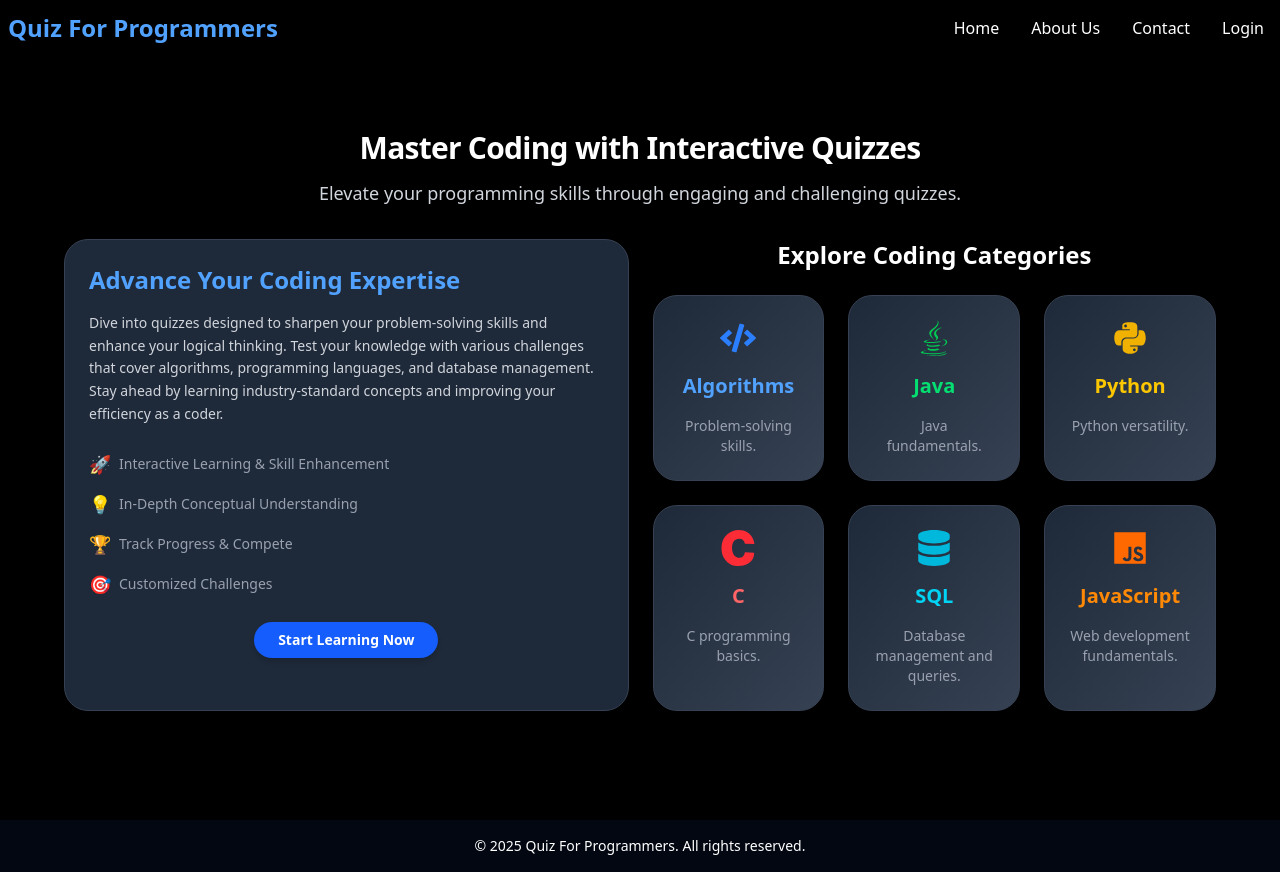
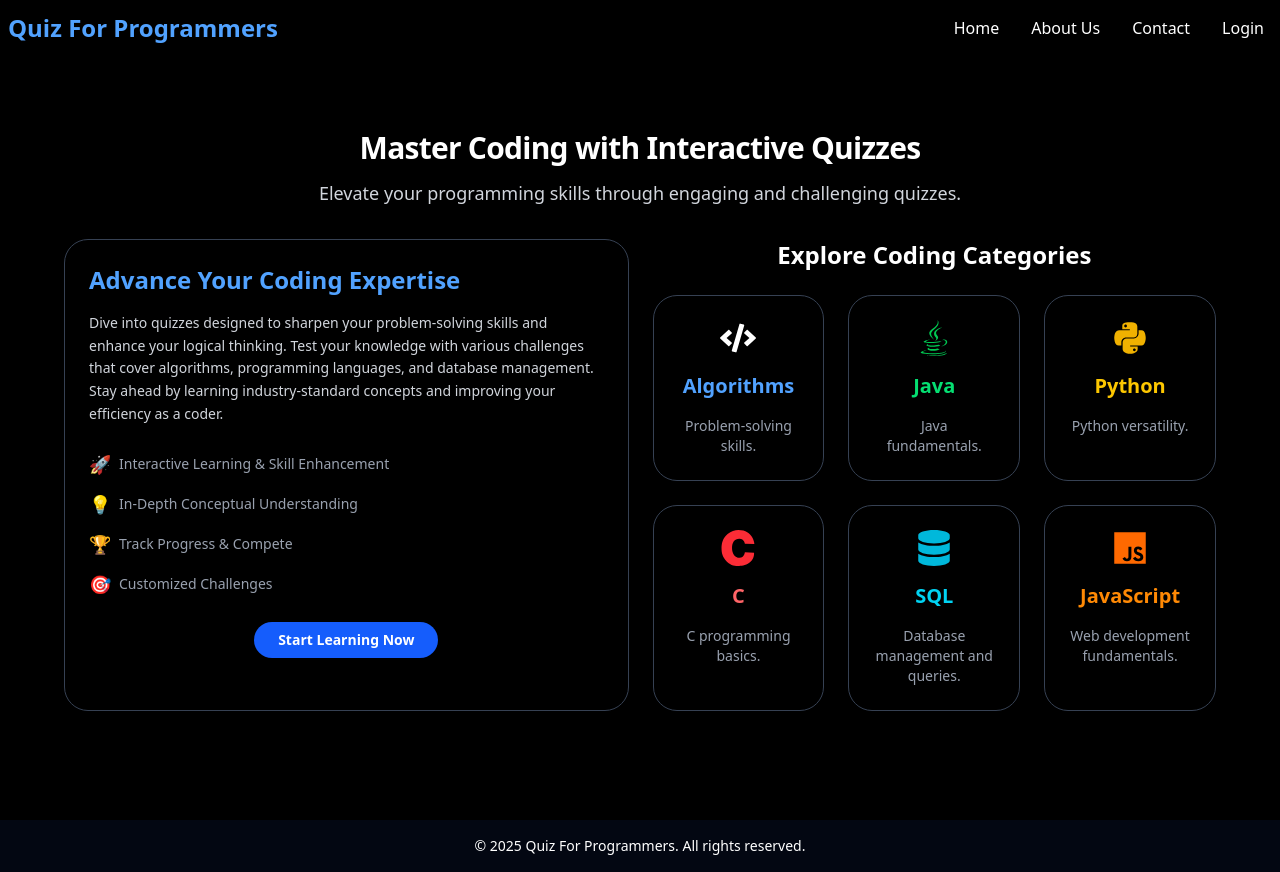
Before and after one commit to 001Albin/Full-Stack-QuizWebsite, a React (Vite) app in the folder quizFrontend/: page / in a window 1280 px wide. Built offline with nearby package versions, Linux system fonts and the light colour scheme.

Commit message:
Frontend redesigned

```diff
--- a/quizFrontend/src/App.jsx
+++ b/quizFrontend/src/App.jsx
@@ -6,8 +6,9 @@ import Auth from "./components/Auth";
 import About from "./components/About";
 import Contact from "./components/Contact";
 import Login from "./components/Login";
+import Choose from "./components/Choose";
+import StartQuiz from "./components/StartQuiz";
 import Quiz from "./components/Quiz";
-import Choose from "./components/Choose";
 
 const App = () => {
   return (
@@ -31,6 +32,8 @@ const AppContent = () => {
         <Route path="/contact" element={<Contact />} />
         <Route path="/login" element={<Login />} />
         <Route path="/choose" element={<Choose/>} />
+        <Route path="/start" element={<StartQuiz/>} />
+        <Route path="/quiz" element={<Quiz/>} />
       </Routes>
       {!isSelectorPage && <Footer />}
     </>
--- a/quizFrontend/src/components/Choose.jsx
+++ b/quizFrontend/src/components/Choose.jsx
@@ -23,6 +23,8 @@ const Choose = () => {
           <option value="java">Java</option>
           <option value="javascript">JavaScript</option>
           <option value="python">Python</option>
+          <option value="sql">SQL</option>
+          <option value="Algorithm">Algorithm</option>
         </select>
       </div>
 
--- a/quizFrontend/src/components/Home.jsx
+++ b/quizFrontend/src/components/Home.jsx
@@ -24,7 +24,7 @@ const Home = () => {
 
       <div className="flex flex-col lg:flex-row w-full max-w-6xl gap-6">
         {/* Quiz Info */}
-        <div className="w-full lg:w-1/2 bg-gray-800 bg-opacity-80 backdrop-blur-lg p-6 rounded-3xl shadow-lg border border-gray-700">
+        <div className="w-full lg:w-1/2 bg-black-500 bg-opacity-80 backdrop-blur-lg p-6 rounded-3xl shadow-lg border border-gray-700">
           <h2 className="text-2xl font-semibold mb-4 text-blue-400">
             Advance Your Coding Expertise
           </h2>
@@ -63,33 +63,33 @@ const Home = () => {
         <div className="w-full lg:w-1/2">
           <h2 className="text-2xl font-semibold text-center mb-6">Explore Coding Categories</h2>
           <div className="grid grid-cols-1 sm:grid-cols-2 md:grid-cols-3 gap-6">
-            <div className="bg-gradient-to-br from-gray-800 to-gray-700 p-6 rounded-3xl shadow-lg border border-gray-700 text-center transform transition-transform hover:scale-105">
-              <FaCode className="text-4xl text-blue-500 mx-auto mb-4" />
+            <div className="bg-black-500  p-6 rounded-3xl shadow-lg border border-gray-700 text-center transform transition-transform hover:scale-105">
+              <FaCode className="text-4xl text-black-500 mx-auto mb-4" />
               <h3 className="text-xl font-semibold mb-4 text-blue-400">Algorithms</h3>
               <p className="text-gray-400 text-sm">Problem-solving skills.</p>
             </div>
-            <div className="bg-gradient-to-br from-gray-800 to-gray-700 p-6 rounded-3xl shadow-lg border border-gray-700 text-center transform transition-transform hover:scale-105">
+            <div className="bg-black-500 to-gray-700 p-6 rounded-3xl shadow-lg border border-gray-700 text-center transform transition-transform hover:scale-105">
               <FaJava className="text-4xl text-green-500 mx-auto mb-4" />
               <h3 className="text-xl font-semibold mb-4 text-green-400">Java</h3>
               <p className="text-gray-400 text-sm">Java fundamentals.</p>
             </div>
-            <div className="bg-gradient-to-br from-gray-800 to-gray-700 p-6 rounded-3xl shadow-lg border border-gray-700 text-center transform transition-transform hover:scale-105">
+            <div className="bg-black-500 to-gray-700 p-6 rounded-3xl shadow-lg border border-gray-700 text-center transform transition-transform hover:scale-105">
               <FaPython className="text-4xl text-yellow-500 mx-auto mb-4" />
               <h3 className="text-xl font-semibold mb-4 text-yellow-400">Python</h3>
               <p className="text-gray-400 text-sm">Python versatility.</p>
             </div>
-            <div className="bg-gradient-to-br from-gray-800 to-gray-700 p-6 rounded-3xl shadow-lg border border-gray-700 text-center transform transition-transform hover:scale-105">
+            <div className="bg-black-500 p-6 rounded-3xl shadow-lg border border-gray-700 text-center transform transition-transform hover:scale-105">
             <SiC className="text-4xl text-red-500 mx-auto mb-4" />
 
               <h3 className="text-xl font-semibold mb-4 text-red-400">C</h3>
               <p className="text-gray-400 text-sm">C programming basics.</p>
             </div>
-            <div className="bg-gradient-to-br from-gray-800 to-gray-700 p-6 rounded-3xl shadow-lg border border-gray-700 text-center transform transition-transform hover:scale-105">
+            <div className="bg-black-500 p-6 rounded-3xl shadow-lg border border-gray-700 text-center transform transition-transform hover:scale-105">
               <FaDatabase className="text-4xl text-cyan-500 mx-auto mb-4" />
               <h3 className="text-xl font-semibold mb-4 text-cyan-400">SQL</h3>
               <p className="text-gray-400 text-sm">Database management and queries.</p>
             </div>
-            <div className="bg-gradient-to-br from-gray-800 to-gray-700 p-6 rounded-3xl shadow-lg border border-gray-700 text-center transform transition-transform hover:scale-105">
+            <div className="bg-black-500 p-6 rounded-3xl shadow-lg border border-gray-700 text-center transform transition-transform hover:scale-105">
               <FaJs className="text-4xl text-orange-500 mx-auto mb-4" />
               <h3 className="text-xl font-semibold mb-4 text-orange-400">JavaScript</h3>
               <p className="text-gray-400 text-sm">Web development fundamentals.</p>
--- a/quizFrontend/src/components/Login.jsx
+++ b/quizFrontend/src/components/Login.jsx
@@ -20,9 +20,9 @@ export default function Login() {
 
   return (
     <div className="min-h-screen flex items-center justify-center bg-black text-white px-4 sm:px-6 lg:px-8">
-      <div className="flex flex-col md:flex-row w-full max-w-4xl bg-gray-900 rounded-lg shadow-lg overflow-hidden">
+      <div className="flex flex-col md:flex-row w-full max-w-4xl bg-black-500 rounded-lg shadow-lg overflow-hidden">
         {/* Left Side - Description */}
-        <div className="hidden md:flex flex-col justify-center p-8 w-1/2 bg-gray-800">
+        <div className="hidden md:flex flex-col justify-center p-8 w-1/2 bg-black-500">
           <h2 className="text-3xl font-bold text-blue-400 mb-4">Welcome Back!</h2>
           <p className="text-gray-400 text-lg">
             Access your account and continue exploring the world of coding challenges and quizzes. Improve your skills and compete with others!
--- a/quizFrontend/src/components/Quiz.jsx
+++ b/quizFrontend/src/components/Quiz.jsx
@@ -2,7 +2,26 @@ import { useLocation } from "react-router-dom";
 
 const Quiz = () => {
   const { state } = useLocation();
-  const questions = state?.questions || [];
+
+  // Dummy fallback question if no state is passed
+  const dummyQuestions = [
+    {
+      questionTitle: "What is the capital of France?",
+      option1: "Berlin",
+      option2: "London",
+      option3: "Paris",
+      option4: "Rome",
+    },
+    {
+      questionTitle: "Which language runs in a web browser?",
+      option1: "Java",
+      option2: "C",
+      option3: "Python",
+      option4: "JavaScript",
+    },
+  ];
+
+  const questions = state?.questions || dummyQuestions;
 
   return (
     <div className="p-4">
```
Also changed, not shown: quizFrontend/src/components/About.jsx (+7 -7 lines).
